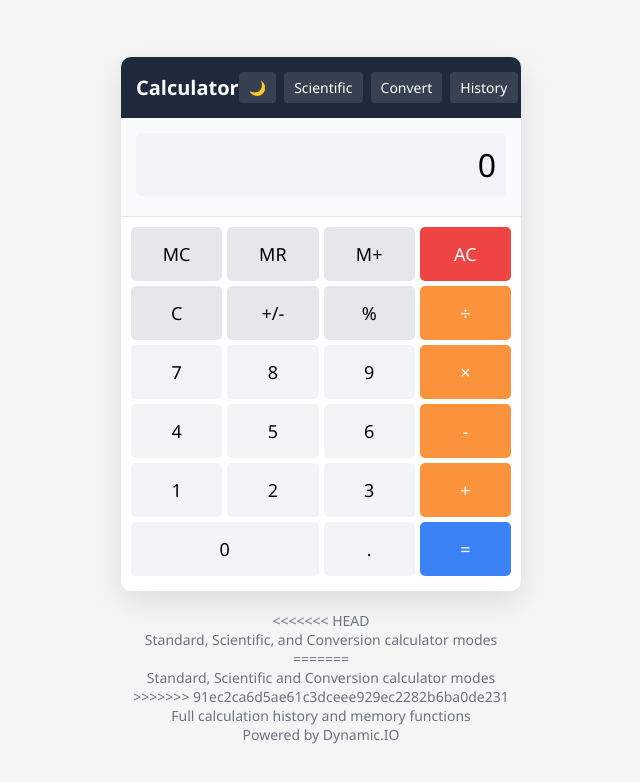
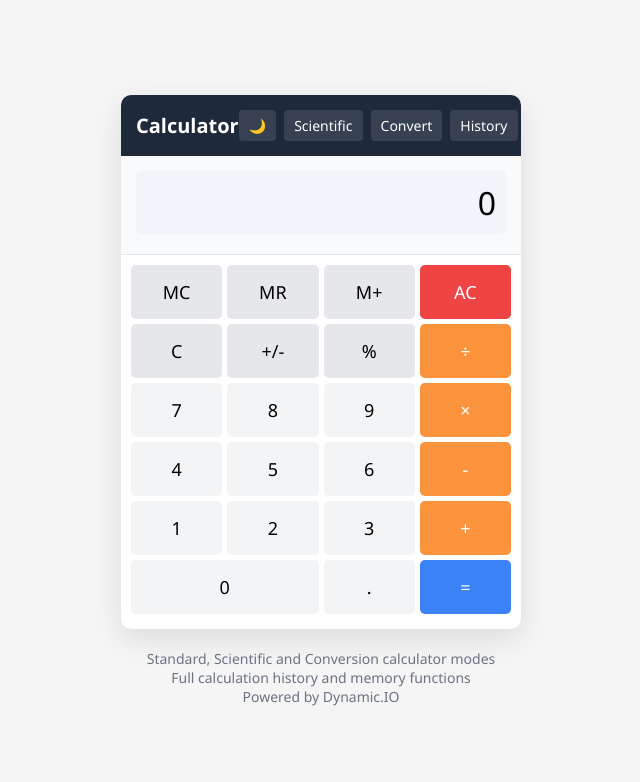
Before and after one commit to egy7777/Calc-Website, a website: page index.html in a window 1280 px wide. Shown: the whole page, without its empty margins (319-959 px from the left). Drawn offline with Linux system fonts and the light colour scheme.

Commit message:
Fix merge conflict in footer section

```diff
--- a/index.html
+++ b/index.html
@@ -441,11 +441,7 @@
 
         <!-- Info text -->
         <div class="info">
-<<<<<<< HEAD
-            <p>Standard, Scientific, and Conversion calculator modes</p>
-=======
             <p>Standard, Scientific and Conversion calculator modes</p>
->>>>>>> 91ec2ca6d5ae61c3dceee929ec2282b6ba0de231
             <p>Full calculation history and memory functions</p>
             <p>Powered by Dynamic.IO</p>
         </div>
```
